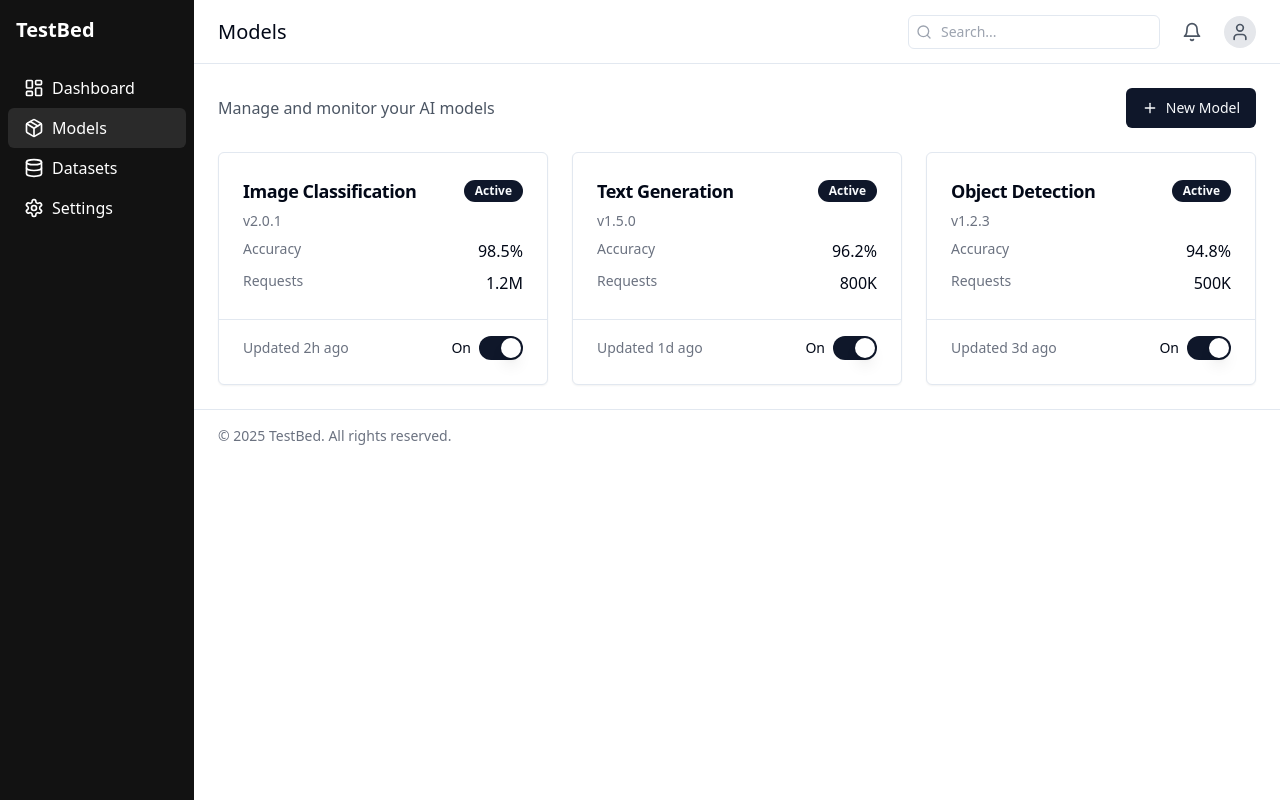
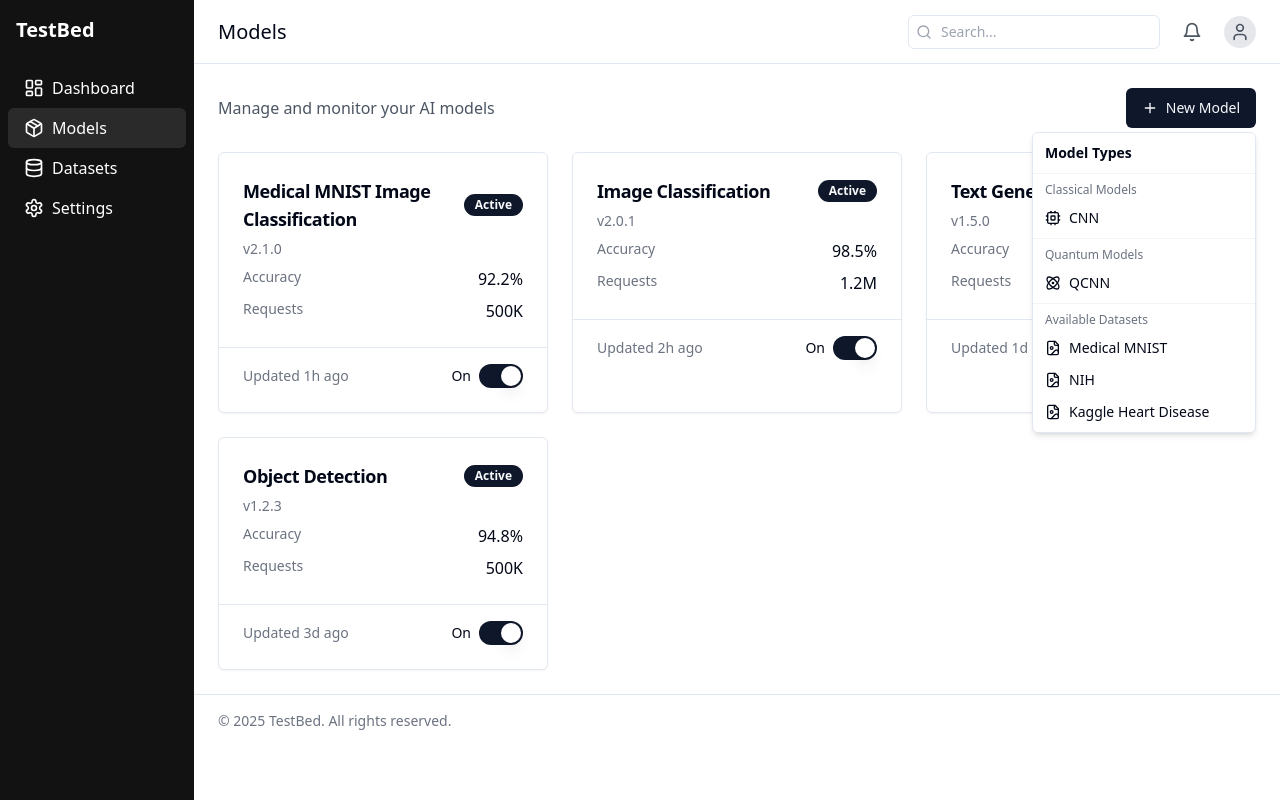
Before and after one commit to BabarSubzwari01/frame-to-web-forge, a React (Vite) app: page /models in a window 1280 px wide. Both pictures are taken after a click on the button "New Model". Built offline with nearby package versions, Linux system fonts and the light colour scheme.

Commit message:
feat: Update Models section
- Added "Medical MNIST Image Classification" model with 92.2% accuracy.
- Implemented a "New Model" button with options for classical and quantum models.
- Specified CNN and QCNN models trained on Medical MNIST, NIH, and Kaggle Heart Disease datasets.

```diff
--- a/src/pages/Models.tsx
+++ b/src/pages/Models.tsx
@@ -3,10 +3,27 @@ import React from 'react';
 import Layout from '@/components/layout/Layout';
 import ModelCard from '@/components/ui/model-card';
 import { Button } from '@/components/ui/button';
-import { Plus } from 'lucide-react';
+import { Plus, FileImage, Cpu, Atom } from 'lucide-react';
+import {
+  DropdownMenu,
+  DropdownMenuContent,
+  DropdownMenuGroup,
+  DropdownMenuItem,
+  DropdownMenuLabel,
+  DropdownMenuSeparator,
+  DropdownMenuTrigger,
+} from "@/components/ui/dropdown-menu";
 
 const Models = () => {
   const models = [
+    {
+      title: 'Medical MNIST Image Classification',
+      version: 'v2.1.0',
+      accuracy: '92.2%',
+      requests: '500K',
+      lastUpdated: '1h ago',
+      isActive: true
+    },
     {
       title: 'Image Classification',
       version: 'v2.0.1',
@@ -33,16 +50,68 @@ const Models = () => {
     }
   ];
 
+  const modelTypes = [
+    {
+      name: "CNN",
+      icon: <Cpu className="h-4 w-4 mr-2" />,
+      datasets: ["Medical MNIST", "NIH", "Kaggle Heart Disease"]
+    },
+    {
+      name: "QCNN",
+      icon: <Atom className="h-4 w-4 mr-2" />,
+      datasets: ["Medical MNIST", "NIH", "Kaggle Heart Disease"]
+    }
+  ];
+
   return (
     <Layout title="Models">
       <div className="flex justify-between items-center mb-6">
         <div>
           <p className="text-gray-600">Manage and monitor your AI models</p>
         </div>
-        <Button className="flex items-center gap-2">
-          <Plus className="h-4 w-4" />
-          New Model
-        </Button>
+        <DropdownMenu>
+          <DropdownMenuTrigger asChild>
+            <Button className="flex items-center gap-2">
+              <Plus className="h-4 w-4" />
+              New Model
+            </Button>
+          </DropdownMenuTrigger>
+          <DropdownMenuContent align="end" className="w-56">
+            <DropdownMenuLabel>Model Types</DropdownMenuLabel>
+            <DropdownMenuSeparator />
+            <DropdownMenuGroup>
+              <DropdownMenuLabel className="font-normal text-xs text-gray-500 py-1">Classical Models</DropdownMenuLabel>
+              {modelTypes.filter(model => model.name === "CNN").map((model) => (
+                <DropdownMenuItem key={model.name}>
+                  {model.icon}
+                  <span>{model.name}</span>
+                </DropdownMenuItem>
+              ))}
+              <DropdownMenuSeparator />
+              <DropdownMenuLabel className="font-normal text-xs text-gray-500 py-1">Quantum Models</DropdownMenuLabel>
+              {modelTypes.filter(model => model.name === "QCNN").map((model) => (
+                <DropdownMenuItem key={model.name}>
+                  {model.icon}
+                  <span>{model.name}</span>
+                </DropdownMenuItem>
+              ))}
+            </DropdownMenuGroup>
+            <DropdownMenuSeparator />
+            <DropdownMenuLabel className="font-normal text-xs text-gray-500 py-1">Available Datasets</DropdownMenuLabel>
+            <DropdownMenuItem>
+              <FileImage className="h-4 w-4 mr-2" />
+              <span>Medical MNIST</span>
+            </DropdownMenuItem>
+            <DropdownMenuItem>
+              <FileImage className="h-4 w-4 mr-2" />
+              <span>NIH</span>
+            </DropdownMenuItem>
+            <DropdownMenuItem>
+              <FileImage className="h-4 w-4 mr-2" />
+              <span>Kaggle Heart Disease</span>
+            </DropdownMenuItem>
+          </DropdownMenuContent>
+        </DropdownMenu>
       </div>
 
       <div className="grid grid-cols-1 md:grid-cols-2 lg:grid-cols-3 gap-6">
```
